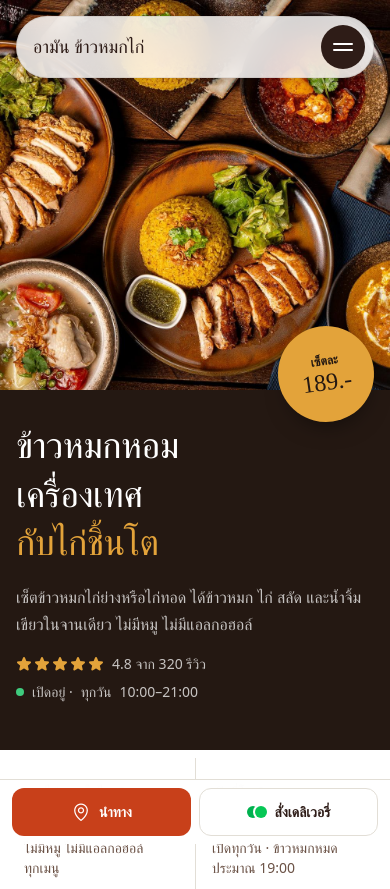
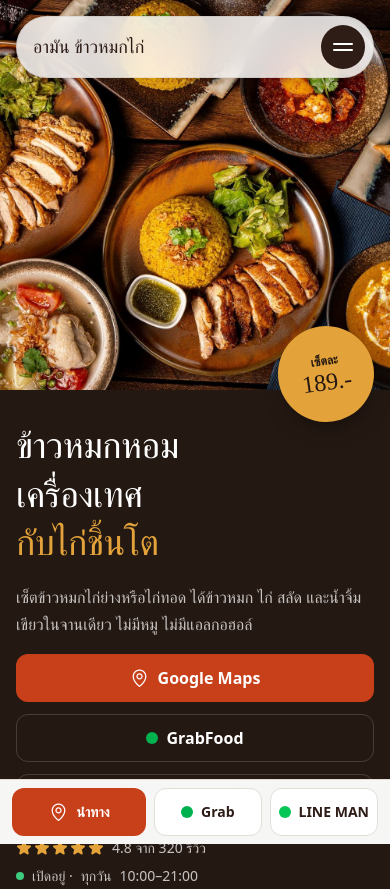
Before and after one commit to anawat34115/aman-design, a plain HTML site: page index.html in a window 390 px wide. Shown: the top 889 px of the page. Drawn offline with nearby package versions, Linux system fonts and the light colour scheme; a web font is replaced by a local one.

Commit message:
Keep GrabFood and LINE MAN as separate buttons on the main page
Drop the merged delivery button everywhere and show the hero's three
buttons on phones too.

Co-Authored-By: Claude Opus 5.5 <noreply@anthropic.com>

```diff
--- a/index.html
+++ b/index.html
@@ -319,8 +319,7 @@ a.is-pending:not(.btn){text-decoration:none}
   .tag-price{left:auto;right:16px;bottom:-32px;width:96px;height:96px}
   .tag-price b{font-size:24px}
   .tag-price small{font-size:12px;line-height:16px}
-  .cta-three{display:none}
-  .final .cta-three{display:grid;grid-template-columns:1fr}
+  .cta-three{grid-template-columns:1fr}
   .plate,.menu,.people,.visit{grid-template-columns:minmax(0,1fr)}
   .plate-price b{font-size:48px}
   .menu-photo{position:relative;top:0}
@@ -659,34 +658,7 @@ a.is-pending:not(.btn){text-decoration:none}
     }
   });
 
-  /* Delivery: while both app links are pending, a GrabFood + LINE MAN pair becomes one button that opens the sheet.
-     The two .cta-three rows keep their three separate buttons. */
-  var sheet=document.getElementById('delivery-sheet'),canPop=!!sheet&&HTMLElement.prototype.hasOwnProperty('popover');
-  if(canPop){sheet.removeAttribute('hidden');sheet.setAttribute('popover','auto');}
-  var dmsg='ยังไม่มีลิงก์ร้านบนแอป · ค้นหา “อามัน ข้าวหมกไก่” ใน GrabFood หรือ LINE MAN ได้เลย';
-  var groups=[];
-  document.querySelectorAll('a.is-pending').forEach(function(a){
-    if(/GrabFood|LINE MAN/.test(a.dataset.todo)&&groups.indexOf(a.parentElement)<0)groups.push(a.parentElement);
-  });
-  groups.forEach(function(g){
-    var apps=[].filter.call(g.children,function(a){return a.classList.contains('is-pending')&&/GrabFood|LINE MAN/.test(a.dataset.todo||'')});
-    if(apps.length<2||g.classList.contains('cta-three'))return;
-    var inFoot=!!g.closest('.foot'),b=document.createElement('button');b.type='button';
-    if(inFoot){b.className='sheet-open';b.textContent='GrabFood · LINE MAN';}
-    else{b.className=apps[0].className.replace('is-pending','').trim();
-      b.innerHTML='<span class="dots" aria-hidden="true"><span class="dot" style="background:var(--grab)"></span><span class="dot" style="background:var(--lineman)"></span></span>สั่งเดลิเวอรี่';}
-    if(canPop)b.setAttribute('popovertarget','delivery-sheet');else b.addEventListener('click',function(){note(dmsg)});
-    g.insertBefore(b,apps[0]);apps.forEach(function(a){g.removeChild(a)});g.classList.add('is-merged');
-  });
-  if(canPop){
-    var cp=sheet.querySelector('[data-copy]');
-    sheet.addEventListener('toggle',function(e){if(e.newState==='open')cp.focus()});
-    cp.addEventListener('click',function(){
-      var done=function(){cp.textContent='คัดลอกแล้ว';setTimeout(function(){cp.textContent='คัดลอกชื่อ'},2000)};
-      var pick=function(){var r=document.createRange();r.selectNodeContents(document.getElementById('shop-name'));var sel=getSelection();sel.removeAllRanges();sel.addRange(r)};
-      if(navigator.clipboard&&navigator.clipboard.writeText)navigator.clipboard.writeText('อามัน ข้าวหมกไก่').then(done,pick);else pick();
-    });
-  }
+  /* GrabFood and LINE MAN always stay as two separate buttons (no merged delivery button) */
 
   /* Open now? Bangkok time; holidays not known yet */
   document.querySelectorAll('.open[data-open]').forEach(function(el){
```
